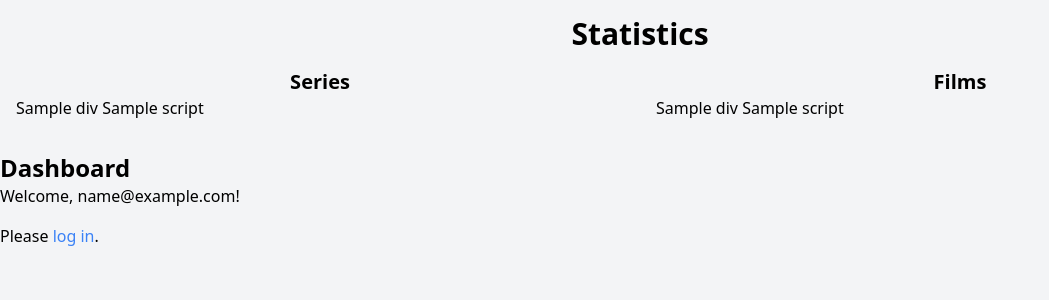
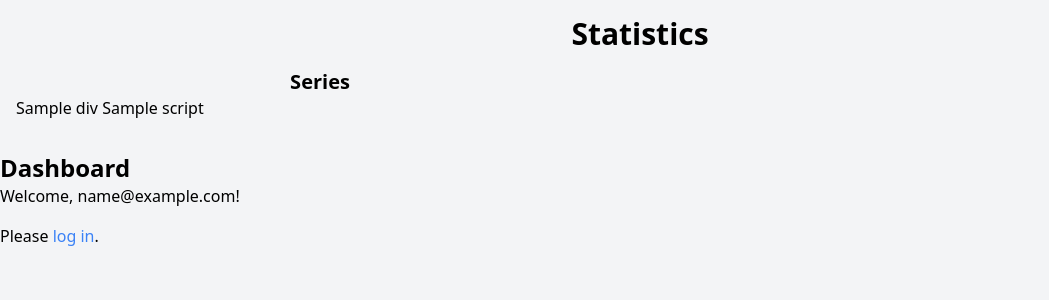
Before and after one commit to lorandhajos/API_Assignment, a Flask app: template src/templates/dashboard.html in a window 1280 px wide. Shown: the top 300 px of the page, without its empty margins (0-1049 px from the left). Run offline with Flask 3, Linux system fonts and the light colour scheme; the visitor is signed in with stand-in values (Sample User, id 1); the template is opened without the code that fills it: most values are stand-ins (such as "Sample title", 1, 10 or a date in 2020); some libraries are stand-ins or nearby versions.

Commit message:
Merge remote-tracking branch 'origin/bugfix' into front_end

```diff
--- a/src/templates/dashboard.html
+++ b/src/templates/dashboard.html
@@ -16,12 +16,6 @@
                 {{ div[0] | safe }}
                 {{ script[0] | safe }}
             </div>
-
-            <div class="w-full md:w-1/2 px-4">
-                <h4 class="text-center text-xl font-semibold">Films</h4>
-                {{ div[1] | safe }}
-                {{ script[1] | safe }}
-            </div>
         </div>
 
         <div class="mt-8">
```
